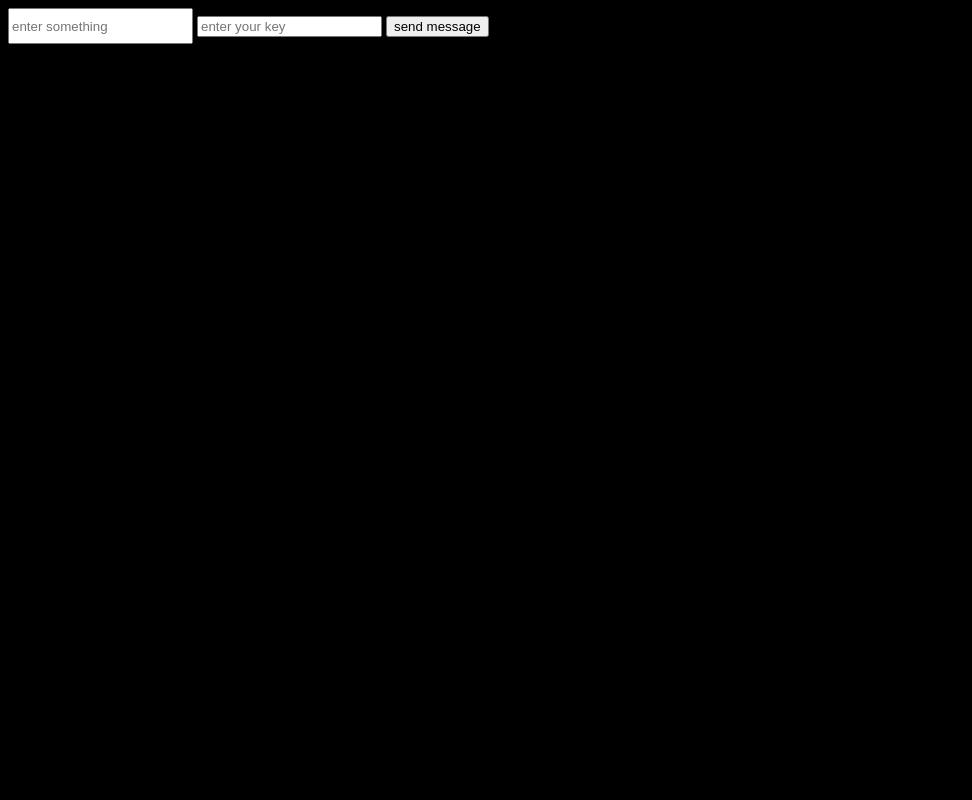
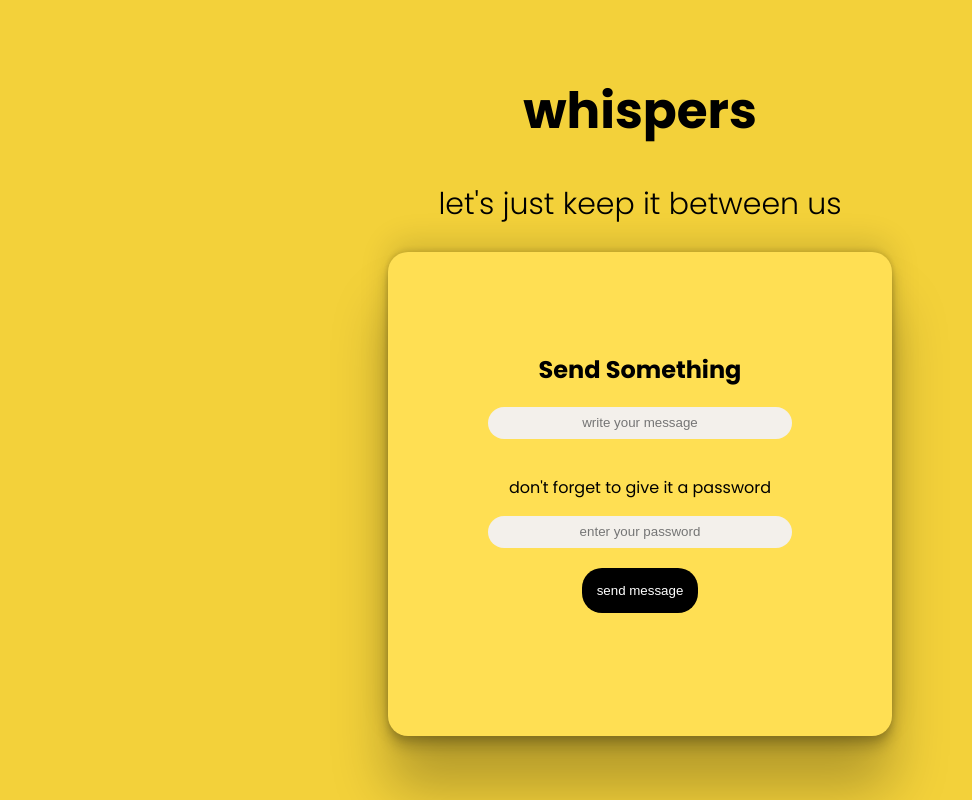
Before and after one commit to abbyfakhri/whispers-site, a plain HTML site: page src/index.html in a window 1280 px wide. Shown: the whole page, without its empty margins (0-972 px from the left). Drawn offline with nearby package versions, Linux system fonts and the light colour scheme.

Commit message:
interface update

```diff
--- a/src/index.css
+++ b/src/index.css
@@ -1,7 +1,64 @@
+@import url('https://fonts.googleapis.com/css2?family=Poppins:ital,wght@0,100;0,200;0,300;0,400;0,500;0,600;0,700;0,800;1,100;1,200;1,300;1,400;1,500;1,600;1,700;1,800;1,900&display=swap');
+
 body{
-    background-color: black;
+    background-color: #F3D13A;
+    font-family: 'Poppins', sans-serif;
+    color: black;
+    padding: 2rem;
+
+}
+.centered{
+    display: flex;
+    align-items: center;
+    justify-content: center;
+}
+
+.centered-vertical{
+    display: flex;
+    flex-direction: column;
+    align-items: center; /* vertical */
+    justify-content: space-between; /* horizontal */
+}
+
+.title{
+    font-size: 50px;
+}
+
+.subtitle{
+    font-weight: 300;
+    font-size: 30px;
+}
+
+.viewContainer{
+    height: fit-content;
+    width: fit-content;
+    background-color: #FFDF53;
+    margin-inline: 10rem;
+    padding: 5rem;
+    border-radius: 20px;
+    box-shadow: rgba(0, 0, 0, 0.25) 0px 54px 55px, rgba(0, 0, 0, 0.12) 0px -12px 30px, rgba(0, 0, 0, 0.12) 0px 4px 6px, rgba(0, 0, 0, 0.17) 0px 12px 13px, rgba(0, 0, 0, 0.09) 0px -3px 5px;
 }
 
 .form-style{
     height: 30px;
+    width: 300px;
+    margin: 20px;
+    text-align: center;
+    border-radius: 20px;
+    color: black;
+    border: none;
+    background-color: rgb(243, 240, 235);
 }
+
+.submit-btn{
+    border: none;
+    padding: 15px;
+    border-radius: 20px;
+    background-color: black;
+    color: white;
+    transition: transform 500ms;
+}
+
+.submit-btn:hover{
+    transform: scale(1.2);
+}
--- a/src/index.html
+++ b/src/index.html
@@ -9,11 +9,30 @@
     <title>Whispers</title>
 </head>
 <body>
-    <input class="form-style" type="text" placeholder="enter something" id="textInput">
 
-    <input type="text" name="key input" placeholder="enter your key" id = "keyInput">
+    <div >
+        <h1 class="centered title">whispers</h1>
+        <h2 class="centered subtitle">let's just keep it between us</h2>
+    </div>
 
-    <button id="sendBtn">send message</button>
+    <div class="centered">
+        <div class="viewContainer centered-vertical">
+
+            <h2>Send Something</h2>
+
+            <input class="form-style " type="text" style="margin-top: 0;" placeholder="write your message" id="textInput">
+
+            <p>don't forget to give it a password</p>
+            <input class=" form-style" type="password" name="key input" style="margin-top: 0;" placeholder="enter your password" id = "keyInput">
+
+            <button class=" submit-btn" id="sendBtn">send message</button>
+            <h1 id="message_status"></h1>
+        </div>
+
+
+    </div>
+
+
 
     <script src="./XOR_cypher.js"></script>
     <script src="./index.js"></script>
--- a/src/index.js
+++ b/src/index.js
@@ -1,6 +1,9 @@
 const form = document.getElementById('textInput')
 const submitBtn = document.getElementById('sendBtn')
 const keyForm = document.getElementById('keyInput')
+const messageStatus = document.getElementById('message_status')
+
+
 
 const data1 = "this is a message"
 const key1 = "secret"
@@ -14,6 +17,9 @@ console.log("decrypted =",xorCipher(xorCipher(data1,key1),key1))
 submitBtn.addEventListener('click',() =>{
     const data = form.value
     const keyData = keyForm.value
+
+    if(data != "" && keyData != ""){
+
         console.log('text data:',data)
         console.log('key data:',keyData)
 
@@ -24,6 +30,22 @@ submitBtn.addEventListener('click',() =>{
 
        form.value = ""
        keyForm.value = ""
+       messageStatus.innerText = "message sent"
+
+       setTimeout(() => {
+           messageStatus.innerText = ""
+       }, 3000);
+    }
+
+    else{
+        setTimeout(() => {
+            messageStatus.innerText = "please complete the data"
+        }, 3000);
+    }
+
+    form.value = ""
+       keyForm.value = ""
+
 })
 
 const send = async (message) => {
```
Lines whose indentation alone changed are shown as unchanged.
